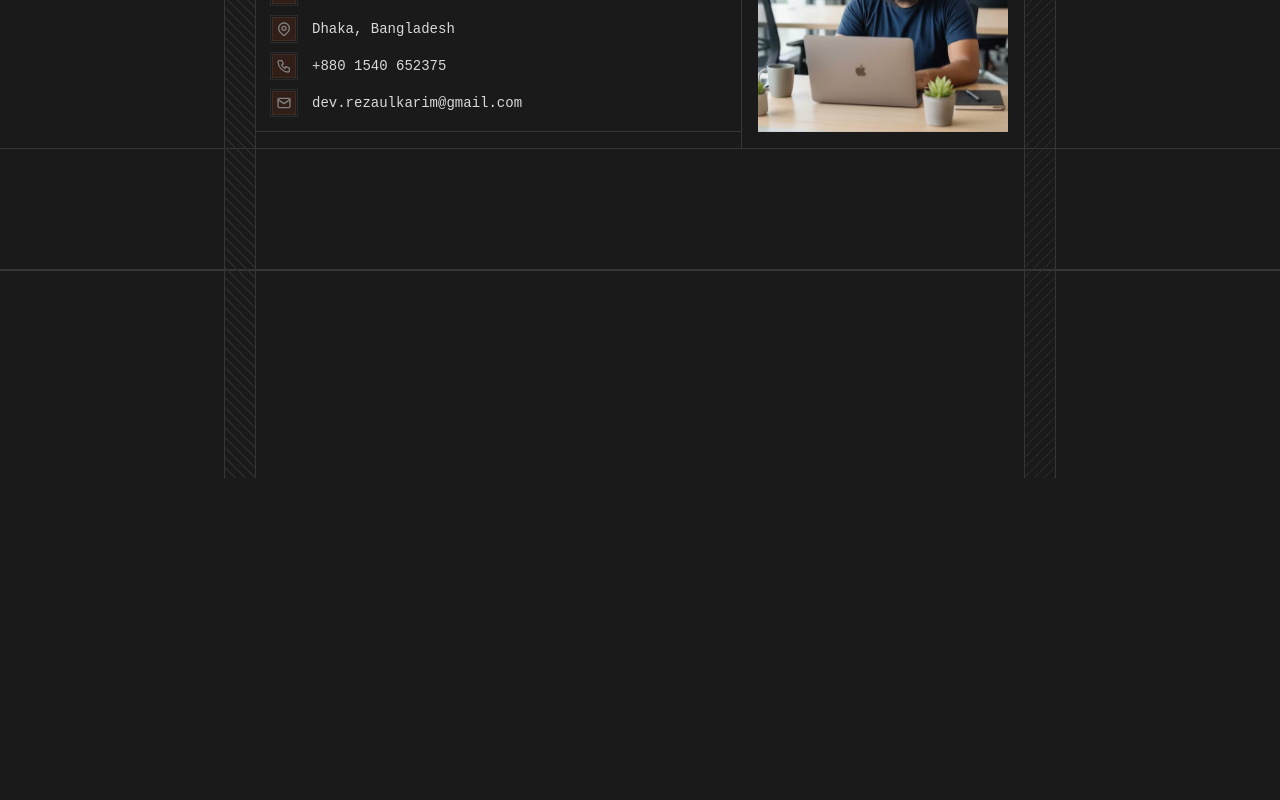
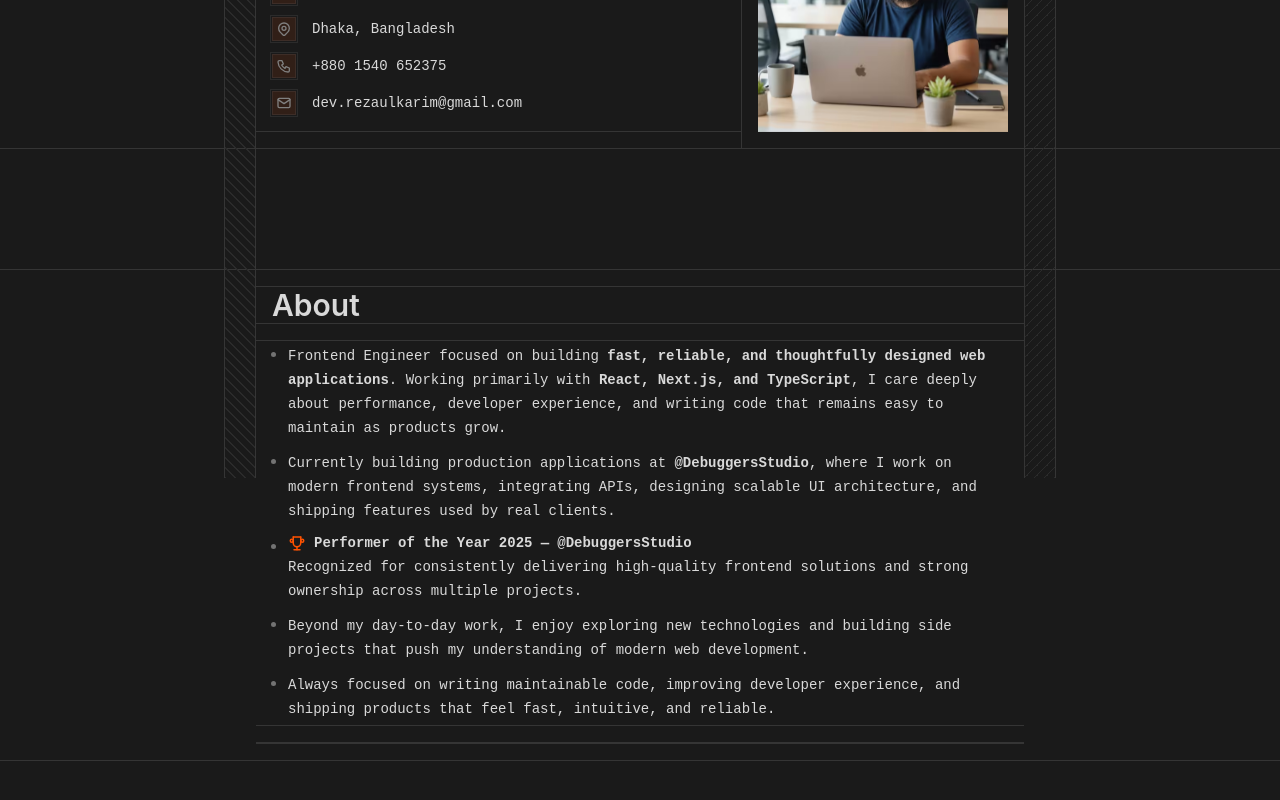
Before and after one commit to devRezaulKarim/portfolio, a Next.js app: page / in a window 1280 px wide. Shown: the part 322-1122 px from the top of the page. Built offline with nearby package versions, Linux system fonts and the light colour scheme; no server answers.

Commit message:
feat(about): add about section with GitHub contributions
create About section, move contribution components
under about, and update homepage layout

```diff
--- a/src/app/page.tsx
+++ b/src/app/page.tsx
@@ -1,6 +1,6 @@
 import { SpacerPattern } from "@/components/common/SpacerPattern";
-import { GitHubContributions } from "@/components/github-contributions/GitHubContributions";
 import Header from "@/components/header/Header";
+import { About } from "@/components/about/About";
 
 export default function Home() {
   return (
@@ -8,7 +8,7 @@ export default function Home() {
       <SpacerPattern />
       <SpacerPattern position="right" />
       <Header />
-      <GitHubContributions />
+      <About />
     </>
   );
 }
--- /dev/null
+++ b/src/components/about/About.tsx
@@ -0,0 +1,101 @@
+import { IconTrophy } from "@tabler/icons-react";
+import Container from "../wrappers/Container";
+import Section from "../wrappers/Section";
+import { GitHubContributions } from "./github-contributions/GitHubContributions";
+
+export const About = () => {
+  return (
+    <Section>
+      <Container>
+        <div className="my-4 border-y px-4 text-3xl font-semibold">About</div>
+        <ul className="my-4 list-disc space-y-2 border-y pr-4 pb-1 pl-8 font-mono text-sm leading-6 marker:pt-1 marker:text-lg marker:text-neutral-500">
+          <li>
+            Frontend Engineer focused on building{" "}
+            <strong>
+              fast, reliable, and thoughtfully designed web applications
+            </strong>
+            . Working primarily with{" "}
+            <strong>React, Next.js, and TypeScript</strong>, I care deeply about
+            performance, developer experience, and writing code that remains
+            easy to maintain as products grow.
+          </li>
+          <li>
+            Currently building production applications at{" "}
+            <a
+              href="https://debuggersstudio.com/"
+              target="_blank"
+              rel="noopener noreferrer"
+              className="hover:underline"
+            >
+              <strong>@DebuggersStudio</strong>
+            </a>
+            , where I work on modern frontend systems, integrating APIs,
+            designing scalable UI architecture, and shipping features used by
+            real clients.
+          </li>
+
+          <li>
+            <strong className="flex items-center gap-x-2">
+              <IconTrophy size={18} color="#ff5200" /> Performer of the Year
+              2025 —{" "}
+              <a
+                href="https://debuggersstudio.com/"
+                target="_blank"
+                rel="noopener noreferrer"
+                className="hover:underline"
+              >
+                @DebuggersStudio
+              </a>
+            </strong>{" "}
+            Recognized for consistently delivering high-quality frontend
+            solutions and strong ownership across multiple projects.
+          </li>
+
+          <li>
+            Beyond my day-to-day work, I enjoy exploring new technologies and
+            building side projects that push my understanding of modern web
+            development.
+          </li>
+          <li>
+            Always focused on writing maintainable code, improving developer
+            experience, and shipping products that feel fast, intuitive, and
+            reliable.
+          </li>
+          {/* <li>
+            Frontend Engineer with 3+ years of hands-on experience, focused on
+            building modern, high-performance web applications with strong
+            attention to detail and clean architecture.
+            <ul className="my-2">
+              <li className="flex items-center gap-x-2">
+                <IconTrophy size={18} />
+                Performer of the Year 2025 — DebuggersStudio
+              </li>
+            </ul>
+          </li>
+
+          <li>
+            Skilled in{" "}
+            <strong>
+              Next.js, React, TypeScript, and modern front-end tooling,
+            </strong>{" "}
+            creating scalable interfaces that balance usability, performance,
+            and maintainability. Experienced with real-world production
+            workflows including authentication, API integration, caching
+            strategies, and deployment.
+          </li>
+          <li>
+            Passionate about deeply understanding how things work, exploring new
+            technologies, and building polished side projects that solve real
+            problems.
+          </li>
+          <li>
+            Always focused on writing maintainable code, improving developer
+            experience, and shipping products that feel fast, intuitive, and
+            reliable.
+          </li> */}
+        </ul>
+        <GitHubContributions />
+      </Container>
+    </Section>
+  );
+};
--- a/src/components/github-contributions/GitHubContributions.tsx
+++ b/src/components/about/github-contributions/GitHubContributions.tsx
@@ -1,19 +1,18 @@
 import { Suspense } from "react";
 
 import { GitHubContributionFallback, GitHubContributionGraph } from "./Graph";
-import Section from "../wrappers/Section";
 import { getGitHubContributions } from "@/lib/github-contributions";
 
 export function GitHubContributions() {
   const contributions = getGitHubContributions();
 
   return (
-    <Section>
+    <div className="border-y mb-4">
       <h2 className="sr-only">GitHub Contributions</h2>
 
       <Suspense fallback={<GitHubContributionFallback />}>
         <GitHubContributionGraph contributions={contributions} />
       </Suspense>
-    </Section>
+    </div>
   );
 }
--- a/src/components/github-contributions/Graph.tsx
+++ b/src/components/about/github-contributions/Graph.tsx
@@ -4,8 +4,6 @@ import { format } from "date-fns";
 import { LoaderIcon } from "lucide-react";
 import { use } from "react";
 
-import { Tooltip, TooltipContent, TooltipTrigger } from "../ui/tooltip";
-import type { Activity } from "@/components/kibo-ui/contribution-graph";
 import {
   ContributionGraph,
   ContributionGraphBlock,
@@ -13,7 +11,13 @@ import {
   ContributionGraphFooter,
   ContributionGraphLegend,
   ContributionGraphTotalCount,
-} from "@/components/kibo-ui/contribution-graph";
+} from "../kibo-ui/contribution-graph";
+import { Activity } from "../kibo-ui/contribution-graph";
+import {
+  Tooltip,
+  TooltipContent,
+  TooltipTrigger,
+} from "@/components/ui/tooltip";
 
 export function GitHubContributionGraph({
   contributions,
@@ -24,7 +28,7 @@ export function GitHubContributionGraph({
 
   return (
     <ContributionGraph
-      className="mx-auto py-4"
+      className="mx-auto pt-3 pb-2"
       data={data}
       blockSize={11}
       blockMargin={3}
--- a/src/components/header/Header.tsx
+++ b/src/components/header/Header.tsx
@@ -22,7 +22,7 @@ export default function Header() {
 
   const { scrollYProgress } = useScroll({
     target: heroRef,
-    offset: ["start 100px", "end start"],
+    offset: ["start 100px", "end 200px"],
   });
 
   const borderRadius = useTransform(
--- a/src/components/header/Hero.tsx
+++ b/src/components/header/Hero.tsx
@@ -33,7 +33,7 @@ export const Hero = ({
   smoothBorderRadius: MotionValue<string>;
 }) => {
   return (
-    <Section className="border-y">
+    <Section>
       <Container>
         <div ref={heroRef} className="flex flex-col sm:flex-row">
           <div className="flex grow flex-col justify-end border-r py-4">
--- a/src/lib/github-contributions.ts
+++ b/src/lib/github-contributions.ts
@@ -1,5 +1,5 @@
+import { Activity } from "@/components/about/kibo-ui/contribution-graph";
 import { unstable_cache } from "next/cache";
-import type { Activity } from "@/components/kibo-ui/contribution-graph";
 
 type GitHubContributionsResponse = {
   contributions: Activity[];
```
Also changed, not shown: src/components/about/kibo-ui/contribution-graph/index.tsx (renamed from src/components/kibo-ui/contribution-graph/index.tsx).
